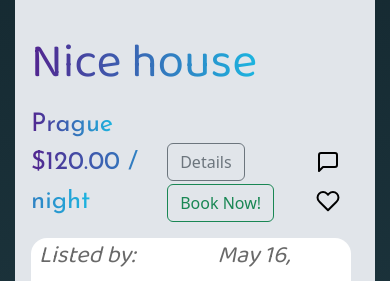
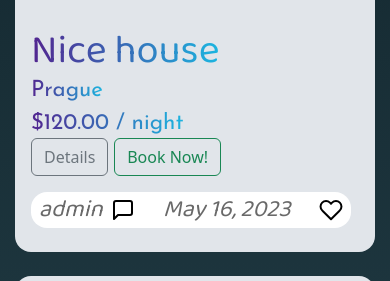
Before and after one commit to dondowoldo/CS50, a Django app: page / in a window 390 px wide. Shown: the part 437-718 px from the top of the page. Run offline with Django 4.2, Linux system fonts and the light colour scheme; data comes from the database, SQL or seed files in the repository; both versions use the stored data as it was after the commit.

Commit message:
index layout (wide) finished

```diff
--- a/Final_Project/booking/static/booking/styles.css
+++ b/Final_Project/booking/static/booking/styles.css
@@ -32,6 +32,19 @@ body {
     padding: 0;
     line-height: 1;
 }
+
+.card_heading {
+    background-image: linear-gradient(to right, #52248f, #1cb5e0);
+    background-clip: text;
+    -webkit-background-clip: text;
+    color: transparent;
+    font-family: 'Baloo 2';
+    font-size: 2.5rem;
+    margin: 0;
+    padding: 0;
+    line-height: 1;
+}
+
 
 .container {
     width: 90%;
@@ -150,16 +163,15 @@ body {
     display: flex;
     flex-direction: column;
     width: 100%;
-    font-size: 1.6rem;
-    padding: 1rem;
-
+    font-size: 1.4rem;
+    padding: 0 1rem 0 1rem;
 }
 
 .property_title_cont {
     display: flex;
     width: 100%;
-    justify-content: flex-start;
-    padding: 1rem 0;
+    justify-content: space-between;
+    padding: 0.5rem 0 0 0;
 }
 
 .info {
@@ -176,7 +188,8 @@ body {
     background-color: white;
     /* border-radius: 0 0 1rem 1rem; */
     border-radius: 1rem;
-    height: 25%;
+    height: 20%;
+    align-items: center;
     /* border: 1px solid black; */
 
     /* background-image: linear-gradient(60deg, #29323c 0%, #485563 100%); */
@@ -186,6 +199,11 @@ body {
     .listing_card {
         flex-direction: column;
     }
+
+    .listing_last_row {
+        max-width: 280px;
+    }
+
 }
 
 a, a:hover {
@@ -197,15 +215,21 @@ a, a:hover {
     display: flex;
     flex-direction: row;
     justify-content: space-between;
+    flex-wrap: nowrap;
 }
 
 .icons {
     transition: .5s;
+    max-width: 1.5rem;
 }
 
 .icons:hover {
     transition: .3s;
     transform: scale(1.1)
+}
+
+#heart {
+    margin-right: 0.5rem;
 }
 
 #heart:hover {
@@ -253,7 +277,11 @@ a, a:hover {
         overflow: hidden;
     }
     .listing_card_content {
-        padding: 0;
+        padding: 0 0 0 0.5rem;
+    }
+
+    .listing_last_row {
+        flex-wrap: wrap;
     }
 
 }
@@ -282,3 +310,7 @@ a, a:hover {
         }
     }
 }
+
+.card_creator {
+    display: flex;
+}
--- a/Final_Project/booking/templates/booking/index.html
+++ b/Final_Project/booking/templates/booking/index.html
@@ -80,28 +80,30 @@
                 </div>
                 <div class="listing_card_content">
                     <div class="property_title_cont">
-                        <h1 class="heading" style="font-family: 'Baloo 2'; font-size: 3rem;">{{ listing.title }}</h1>
+                        <h1 class="card_heading">{{ listing.title }}</h1>
                     </div>
                     <div class="info">
                         <ul style="padding: 0; list-style-type: none;">
-                            <li><span class="heading">{{ listing.location }}</span></li>
+                            <li style="padding: 0; margin: 0;"><span class="heading">{{ listing.location }}</span></li>
                             <div class="listing_last_row">
                                 <li><span class="heading">${{ listing.price_per_night |floatformat:2 }} / night</span></li>
                                 <li>
                                     <a class="btn btn-outline-secondary" id="details_button" href="#DetailsPage">Details</a>
                                     <a class="btn btn-outline-success" href="#BookPage">Book Now!</a>
                                 </li>
-                                <li>
-                                    <img class="icons" id="message" src="{% static 'booking/message-square_grey_24.svg' %}">
-                                    <!-- <img class="icons" id="watch" src="{% static 'booking/eye_grey_24.svg' %}"> -->
-                                    <img class="icons" id="heart" src="{% static 'booking/heart_grey_24.svg' %}">
-                                </li>
                             </div>
                         </ul>
                     </div>
                     <div class="footing">
-                        <span class="footing_text"><i>Listed by: {{ listing.creator }}</i></span>
+                        <div class="card_creator">
+                            <span class="footing_text"><i>{{ listing.creator }}</i></span>
+                            <img class="icons" id="message" src="{% static 'booking/message-square_grey_24.svg' %}">
+                        </div>
+
                         <span class="footing_text"><i>{{ listing.date_created.date }}</i></span>
+                            <!-- <img class="icons" id="watch" src="{% static 'booking/eye_grey_24.svg' %}"> -->
+                        <img class="icons" id="heart" src="{% static 'booking/heart_grey_24.svg' %}">
+
                     </div>
                 </div>
 
```
Also changed, not shown: Final_Project/db.sqlite3.
